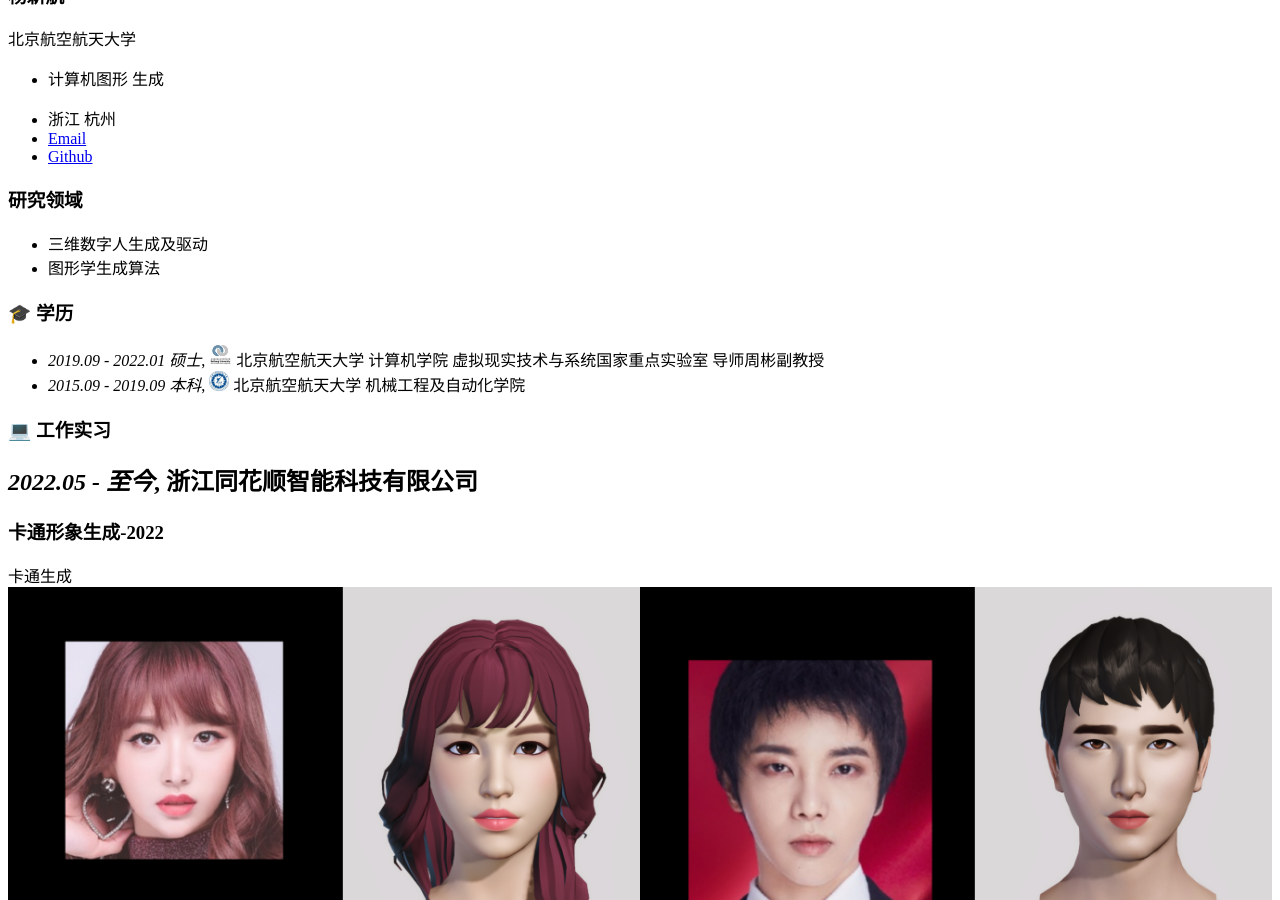
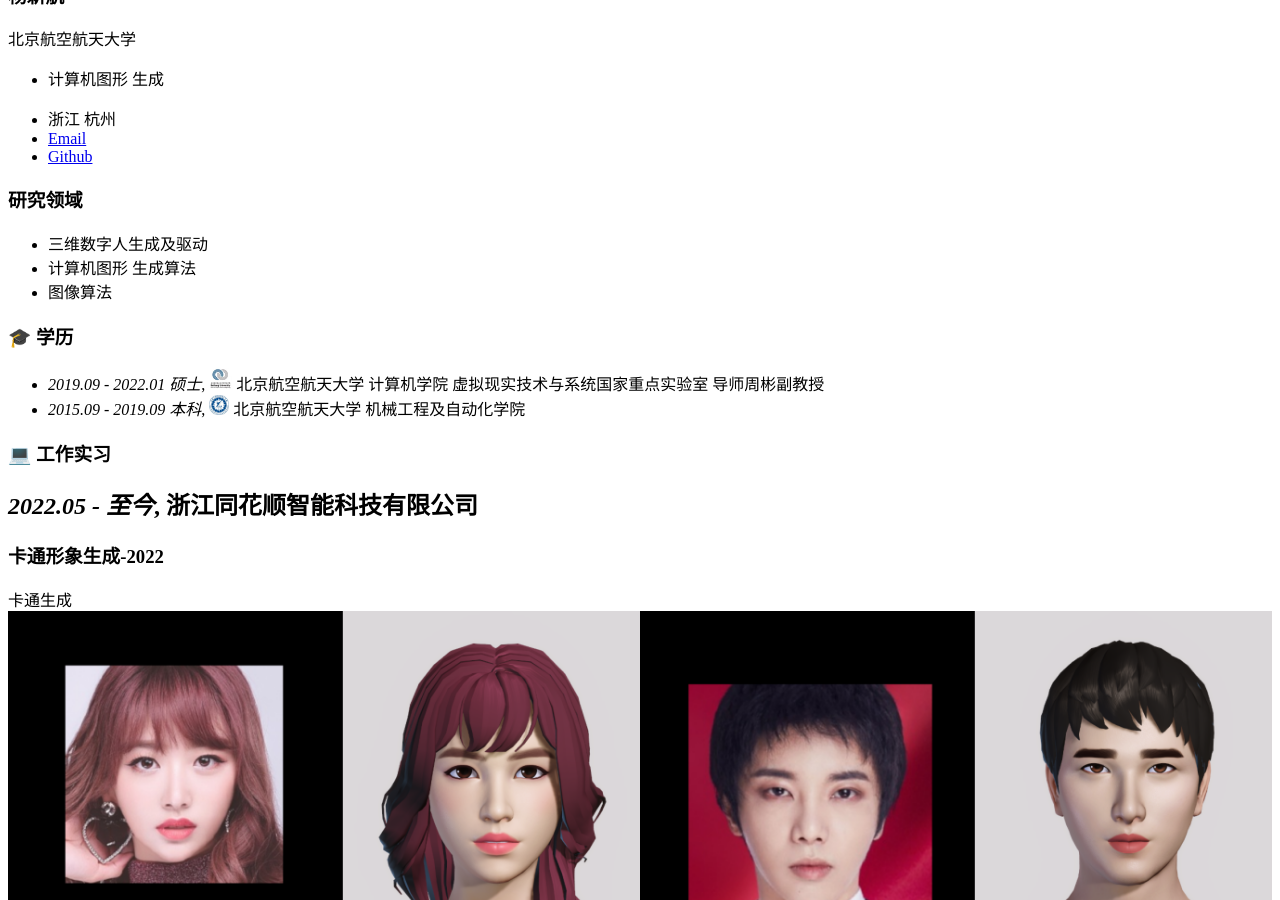
Before and after one commit to PolarisYxh/PolarisYxh.github.io, a Jekyll site: the page built from _pages/about.md, in a window 1280 px wide and 900 px high, scrolled down 881 px. Built offline with Jekyll 4.4.1, drawn with Linux system fonts in a browser that asks for light colours.

Commit message:
Update about.md

```diff
--- a/_pages/about.md
+++ b/_pages/about.md
@@ -22,7 +22,8 @@ redirect_from:
 
 # 研究领域
 - 三维数字人生成及驱动
-- 图形学生成算法
+- 计算机图形 生成算法
+- 图像算法
 
 
 <span class='anchor' id='-xl'></span>
```
